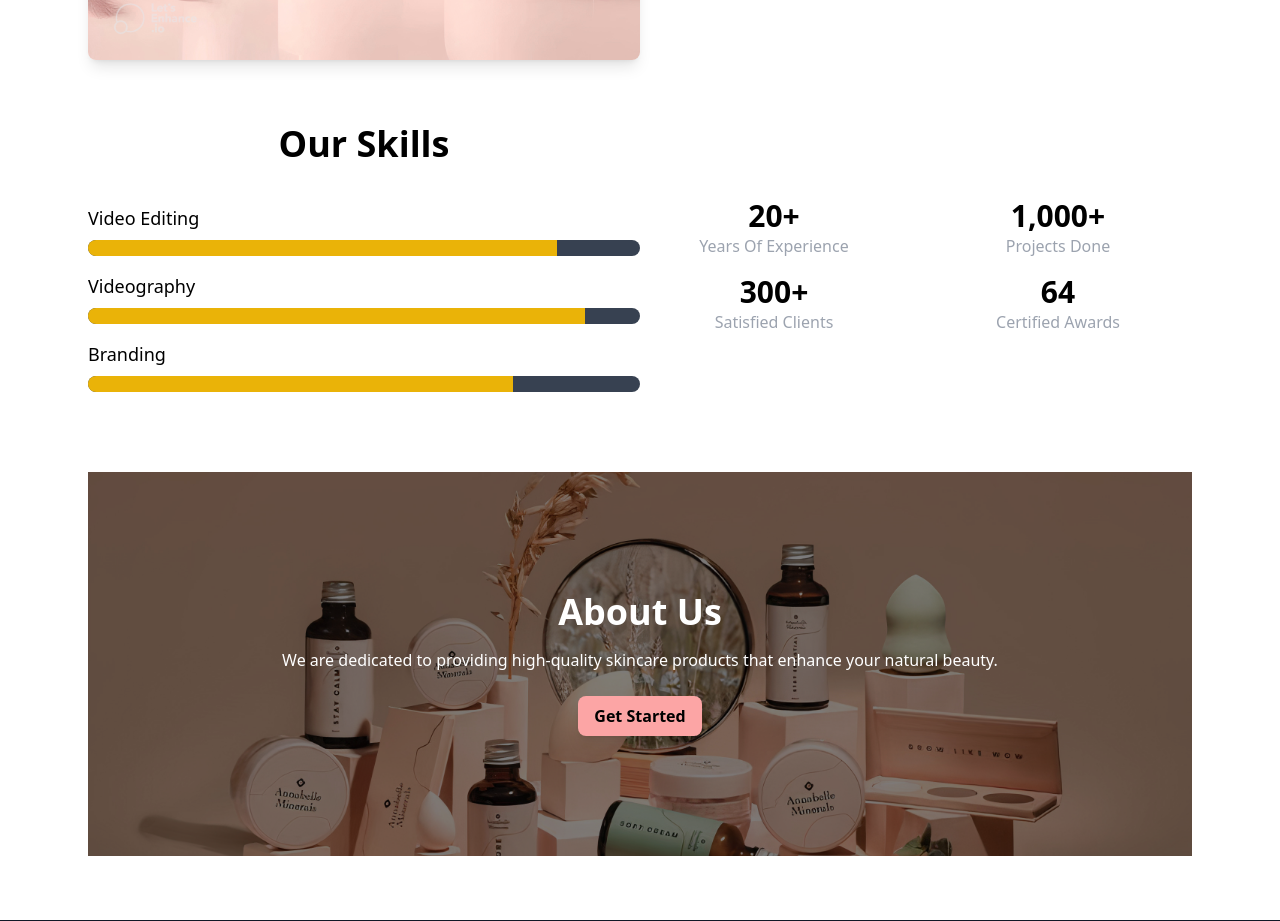
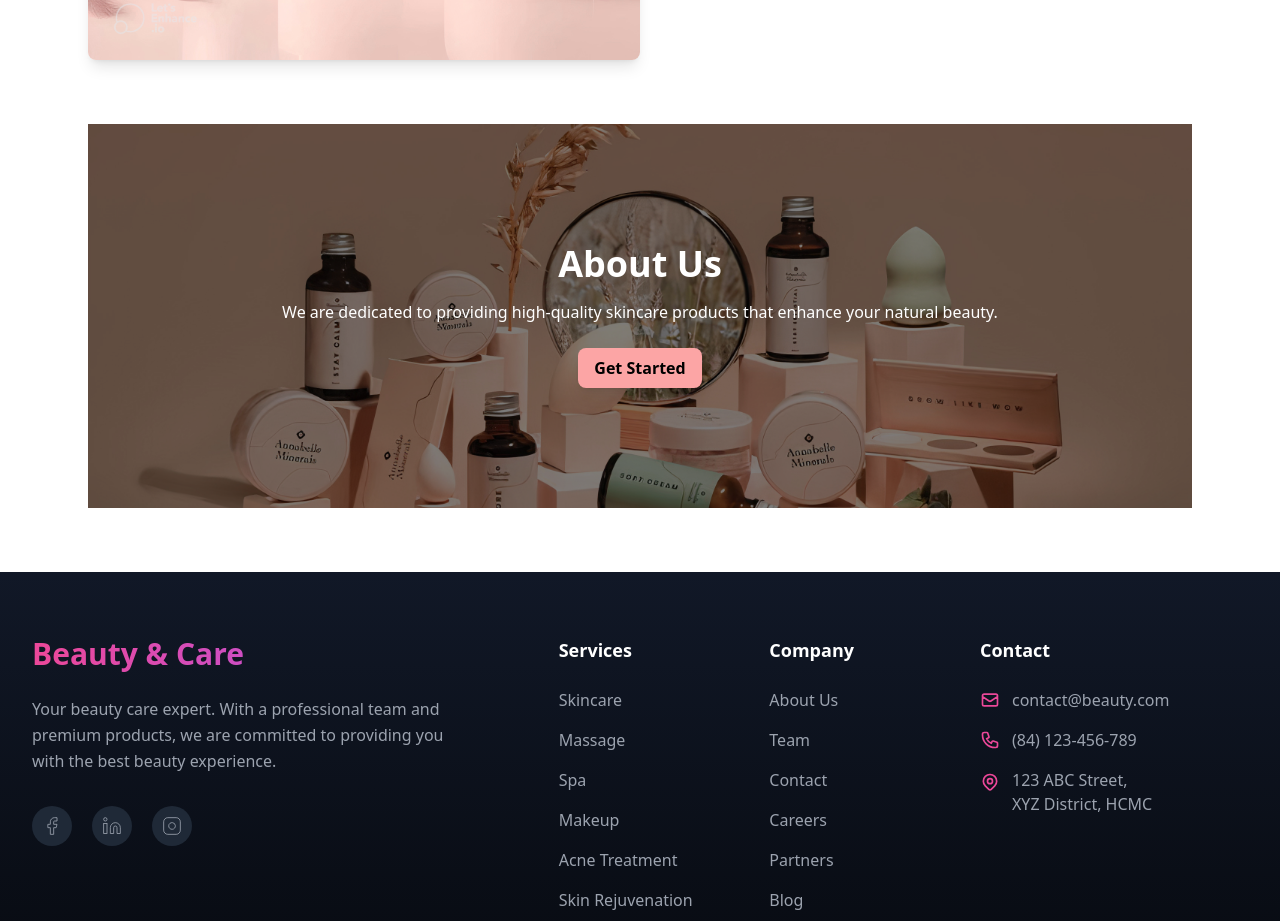
Before and after one commit to 19NgoXuanToan11/SWP391, a React (Vite) app: page /about in a window 1280 px wide. Shown: the part 1046-1967 px from the top of the page. Built offline with nearby package versions, Linux system fonts and the light colour scheme.

Commit message:
update aboutPage.jsx

```diff
--- a/src/pages/users/aboutPage.jsx
+++ b/src/pages/users/aboutPage.jsx
@@ -59,59 +59,6 @@ export function AboutPage() {
           </div>
         </motion.section>
 
-        {/* Our Skills Section */}
-        <motion.section
-          initial={{ opacity: 0, y: 20 }}
-          animate={{ opacity: 1, y: 0 }}
-          transition={{ duration: 0.5, delay: 0.1 }}
-          className="flex items-center"
-        >
-          <div className="w-1/2 text-left">
-            <div className="flex justify-center">
-              <h2 className="text-4xl font-semibold mb-10 text-center">
-                Our Skills
-              </h2>
-            </div>
-            <div className="mb-4">
-              <p className="mb-2 text-lg">Video Editing</p>
-              <div className="bg-gray-700 rounded-full h-4 relative overflow-hidden">
-                <div className="bg-yellow-500 h-full w-[85%] absolute top-0 left-0"></div>
-              </div>
-            </div>
-            <div className="mb-4">
-              <p className="mb-2 text-lg">Videography</p>
-              <div className="bg-gray-700 rounded-full h-4 relative overflow-hidden">
-                <div className="bg-yellow-500 h-full w-[90%] absolute top-0 left-0"></div>
-              </div>
-            </div>
-            <div className="mb-4">
-              <p className="mb-2 text-lg">Branding</p>
-              <div className="bg-gray-700 rounded-full h-4 relative overflow-hidden">
-                <div className="bg-yellow-500 h-full w-[77%] absolute top-0 left-0"></div>
-              </div>
-            </div>
-          </div>
-
-          <div className="w-1/2 grid grid-cols-2 gap-4 text-center items-center">
-            <div>
-              <h3 className="text-3xl font-bold">20+</h3>
-              <p className="text-gray-400">Years Of Experience</p>
-            </div>
-            <div>
-              <h3 className="text-3xl font-bold">1,000+</h3>
-              <p className="text-gray-400">Projects Done</p>
-            </div>
-            <div>
-              <h3 className="text-3xl font-bold">300+</h3>
-              <p className="text-gray-400">Satisfied Clients</p>
-            </div>
-            <div>
-              <h3 className="text-3xl font-bold">64</h3>
-              <p className="text-gray-400">Certified Awards</p>
-            </div>
-          </div>
-        </motion.section>
-
         {/* Call to Action Section */}
         <motion.section
           initial={{ opacity: 0, y: 20 }}
@@ -124,7 +71,10 @@ export function AboutPage() {
 
           <div className="relative z-10 text-white text-center">
             <h2 className="text-4xl font-bold mb-4">About Us</h2>
-          <p className="mb-6">We are dedicated to providing high-quality skincare products that enhance your natural beauty.</p>
+            <p className="mb-6">
+              We are dedicated to providing high-quality skincare products that
+              enhance your natural beauty.
+            </p>
             <button className="bg-red-300 text-black font-semibold py-2 px-4 rounded-lg shadow-lg transition-opacity duration-300 hover:opacity-40">
               Get Started
             </button>
```
Lines whose indentation alone changed are shown as unchanged.
